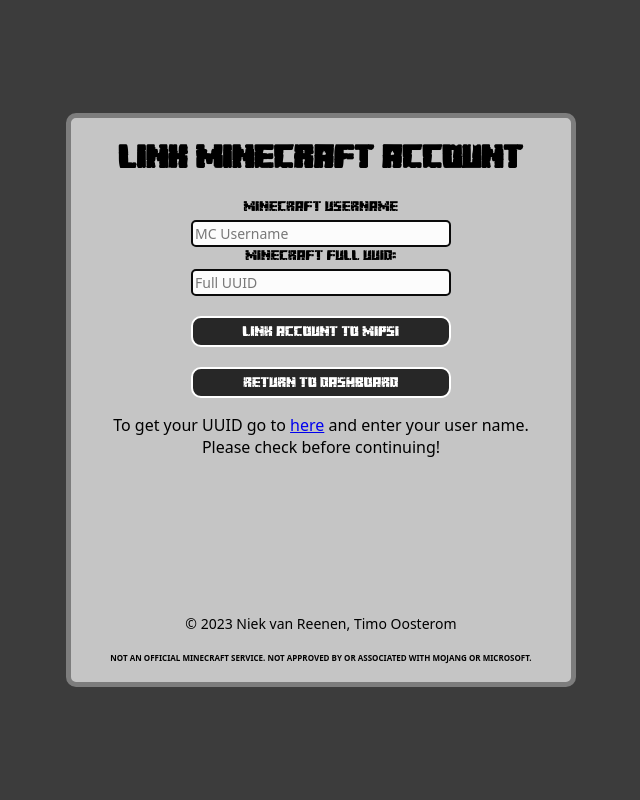
After one commit to ntdev-technology/mipsi, a Flask app: page /link_mc_acc in a window 1280 px wide. The commit adds this page. Shown: the whole page, without its empty margins (319-959 px from the left). Run offline with Flask 3, Linux system fonts and the light colour scheme; the visitor is signed in with stand-in values (Sample User, id 1).

Commit message:
updated html files

```diff
--- a/v2/main.py
+++ b/v2/main.py
@@ -1,5 +1,5 @@
 from flask import Flask, flash, render_template, send_file, redirect, request
-from flask_login import LoginManager, login_manager, UserMixin, login_user, logout_user
+from flask_login import LoginManager, login_manager, UserMixin, login_user, logout_user, current_user
 from flask_security import Security, SQLAlchemySessionUserDatastore, RoleMixin, roles_accepted
 from flask_sqlalchemy import SQLAlchemy
 from termcolor import colored
@@ -13,7 +13,9 @@
 import re
 
 
-__version__ = '1.0.0'
+__version__ = '1.0.0-dev'
+
+__email_pattern__ = re.compile(r'^[a-zA-Z0-9._%+-]+@[a-zA-Z0-9.-]+\.[a-zA-Z]{2,}$')
 
 
 def createPwHash(password: str) -> str:
@@ -43,15 +45,12 @@
 loginmng.init_app(app)
 
 
-
 #--------------------------------
 # endpoints / html build scripts
 
 @app.route('/')
-def home() -> Callable:
-	return redirect('/login') # Returns main site to the login window.
-
-
+def root():
+	return redirect('/login')
 
 @app.route('/login', methods=['GET', 'POST'])
 def login() -> Callable:
@@ -59,28 +58,30 @@
 		case 'GET':
 			return render_template('login.html')
 		case 'POST':
+			if current_user.is_authenticated:
+				return redirect('/dashboard')
 			try:
 				usr: User = User.query.filter_by(
-					username=request.form['username']).first()
+				username=request.form['username']).first()
 				if checkPw(usr.passhash, request.form['password']):
 					login_user(usr)
 					print(f"{request.remote_addr} - - {datetime.now().strftime('[%d/%b/%Y %H:%M:%S]')} " + colored(f'"USER "{usr.username}" LOGGED IN', 'magenta'))
 					return redirect('/dashboard')
 				else:
-					flash('Password Incorrect')
+					flash('Username or Password incorrect') # password
 					return render_template('/login.html')
 			except Exception as e:
 				print(e)
-				flash('Username Invalid') # user doesn't exist
+				flash('Username or Password incorrect ') # user doesn't exist, username
 				return render_template('/login.html')
 
 
 
 @app.route('/logout')
 def logout():
-	logout_user()
-	flash('logged out')
-	return redirect('/login')
+	if logout_user():
+		flash('logged out')
+		return redirect('/login')
 
 
 @app.route('/favicon.ico')
@@ -89,15 +90,51 @@
 
 
 @app.route('/dashboard')
-# @roles_accepted('Admin')
+@roles_accepted('admin', 'operator', 'player')
 def dashboard():
+	return render_template('dashboard.html', version=__version__, username=current_user.username)
 
-	return render_template('dashboard.html', version=__version__, username='testusr')
+@app.route('/access')
+@roles_accepted('admin', 'operator', 'player')
+def access():
+	#flash('Account already registered')
+	return render_template('access.html', version=__version__)
 
-@app.route('/access', methods=['GET', 'POST'])
-def access():
+@app.route('/admin') # temp
+def admin():
+	return str(User.query.all())
 
-	return render_template('access.html')
+@app.route('/link_mc_acc', methods=['GET', 'POST'])
+def link_mc_acc():
+	match request.method:
+		case 'GET':
+			if current_user.mcname != None:
+				flash('minecraft account already linked')
+				return redirect('/access')
+			return render_template('/link_mc_acc.html')
+		case 'POST':
+
+
+
+			flash('Minecraft Account Data Succesfull Linked')
+			return redirect('/access')
+	return render_template('link_mc_acc.html')
+
+@app.route('/add_role')
+def add():
+	role = Role.query.filter_by(id=0).first() # 0: player, 1: operator, 2: admin
+	current_user.roles.append(role)
+	db.session.commit()
+	return "succes"
+
+
+@app.route('/delete')
+def delete():
+	# User.query.filter_by(username='test2').first().delete()
+	current_user.delete()
+	db.session.commit()
+	flash('account deleted')
+	return redirect('/login')
 
 
 @app.route('/createaccount', methods=['GET', 'POST'])
@@ -107,14 +144,16 @@
 			return render_template('/createaccount.html')
 		case 'POST':
 			# return "Don't actually create a account right now, it works but i can't delete them yet" # comment out line to activate account registration
-			try:
-				User.query.filter_by(username=request.form['username']).first()
+			if User.query.filter_by(username=request.form['username']).first():
 				flash('Account already exists')
 				return render_template('/createaccount.html')
-			except:
+			else:
 				usr = User(username=request.form['username'],
 						passhash=createPwHash(request.form['password']),
 						email=request.form['email'])
+
+				role = Role.query.filter_by(id=0).one()
+				usr.roles.append(role)
 
 				db.session.add(usr)
 				db.session.commit()
@@ -147,7 +186,17 @@
 	uuid = db.Column(db.String, unique = True)
 	mcname = db.Column(db.String, unique = True)
 	authenticated = db.Column(db.Boolean, default = False)
-	roles = db.relationship('Role', secondary=roles_users, backref='roled')
+	roles = db.relationship('Role', secondary=roles_users, backref='User')
+
+	def delete(self) -> bool:
+		try:
+			db.session.delete(self)
+			return True
+		except:
+			return False
+
+	def __repr__(self) -> str:
+		return f'&lt {self.username}, roles:{self.roles} &gt' # "&lt" and "&gt" are needed to get a < and > to display in html
 
 	def is_active(self) -> str:
 		return self.active
@@ -178,13 +227,16 @@
 	id   = db.Column(db.Integer, primary_key=True)
 	name = db.Column(db.String(10), unique=True)
 
+	def __repr__(self):
+		return f'&lt {self.id}, {self.name} &gt'
+
 
 #-----------
 # app logic
 
 
-# usrds = SQLAlchemySessionUserDatastore(db.session, User, Role)
-# sec = Security(app, usrds)
+usrds = SQLAlchemySessionUserDatastore(db.session, User, Role)
+sec = Security(app, usrds)
 
 
 
--- a/v2/static/css/style_login.css
+++ b/v2/static/css/link_mc_acc.css
@@ -7,21 +7,17 @@
     margin: 0px;
     padding: 0px;
     box-sizing: border-box;
-    background-image: url("/static/assets/mc_background.jpg");
-    background-size: cover;
-    background-position: center;
-    background-repeat: no-repeat;
-    position: relative;
+    background-color: rgb(60, 60, 60);
 }
 
-.login_window {
+.link_window {
   display: flex;
   flex-direction: column;
   align-items: center;
   min-height: 500px;
   min-width: 500px;
   background-color: rgba(255, 255, 255, 0.7);
-  border: 5px solid #ffff;
+  border: 5px solid rgb(125, 125, 125);
   border-radius: 10px;
   text-align: center;
 }
@@ -30,6 +26,12 @@
   display: flex;
   flex-direction: column;
   align-items: center;
+}
+
+.flash_msg {
+  font-family: minecraft;
+  font-size: 24px;
+  color: #f03030;
 }
 
 .master_txt {
@@ -91,6 +93,10 @@
 
 }
 
+.expl {
+  font-family: system-ui, -apple-system, BlinkMacSystemFont, 'Segoe UI', Roboto, Oxygen, Ubuntu, Cantarell, 'Open Sans', 'Helvetica Neue', sans-serif;
+}
+
 .legal_footer {
   text-align: center;
   font-family: system-ui, -apple-system, BlinkMacSystemFont, 'Segoe UI', Roboto, Oxygen, Ubuntu, Cantarell, 'Open Sans', 'Helvetica Neue', sans-serif;
--- /dev/null
+++ b/v2/templates/link_mc_acc.html
@@ -0,0 +1,39 @@
+<!DOCTYPE html>
+<html lang="en">
+<head>
+    <meta charset="UTF-8">
+    <meta name="viewport" content="width=device-width, initial-scale=1.0">
+    <link rel="stylesheet" type="text/css" href="./static/css/link_mc_acc.css">
+    <title>MiPSI - Link MC Account</title>
+</head>
+<body>
+    <div class="link_window">
+        <form method="post" class="form">
+
+            <h1 class="master_txt">Link Minecraft Account</h1>
+            <label class="font-mc" for="UsernameInput">Minecraft username</label>
+            <input type="text" id="UsernameInput" name="username" placeholder="MC Username" required>
+            <label class="font-mc" for="PasswordInput">Minecraft full UUID:</label>
+            <input type="text" id="PasswordInput" name="mc_uuid" placeholder="Full UUID" required>
+            <button class="button" id="submitButton">Link account to mipsi</button>
+        </form>
+        <a href="/access"><button class="button" id="back">Return to Dashboard</button></a>
+
+        <p class="expl">To get your UUID go to <a href="https://mcuuid.net/">here</a> and enter your user name. <br> Please check before continuing!
+        <div class="statusmsg">{% with messages = get_flashed_messages() %}
+            {% if messages %}
+                {% for message in messages %}
+                    {{ message }}
+                {% endfor %}
+            {% endif %}
+            {% endwith %}</div>
+        <footer class="footer">© 2023 Niek van Reenen, Timo Oosterom</footer>
+        <h6 class="legal_footer">NOT AN OFFICIAL MINECRAFT SERVICE. NOT APPROVED BY OR ASSOCIATED WITH MOJANG OR MICROSOFT.</h6>
+    </div>
+
+
+
+    <script href="../config.js"></script>
+
+</body>
+</html>
```
Also changed, not shown: v2/static/css/style_dashboard.css (+34 -0 lines), v2/templates/access.html (+20 -26 lines), v2/templates/base.html (deleted, +0 -11 lines), v2/templates/dashboard.html (+14 -29 lines), v2/templates/dashboard_base.html (added, +36 -0 lines).
